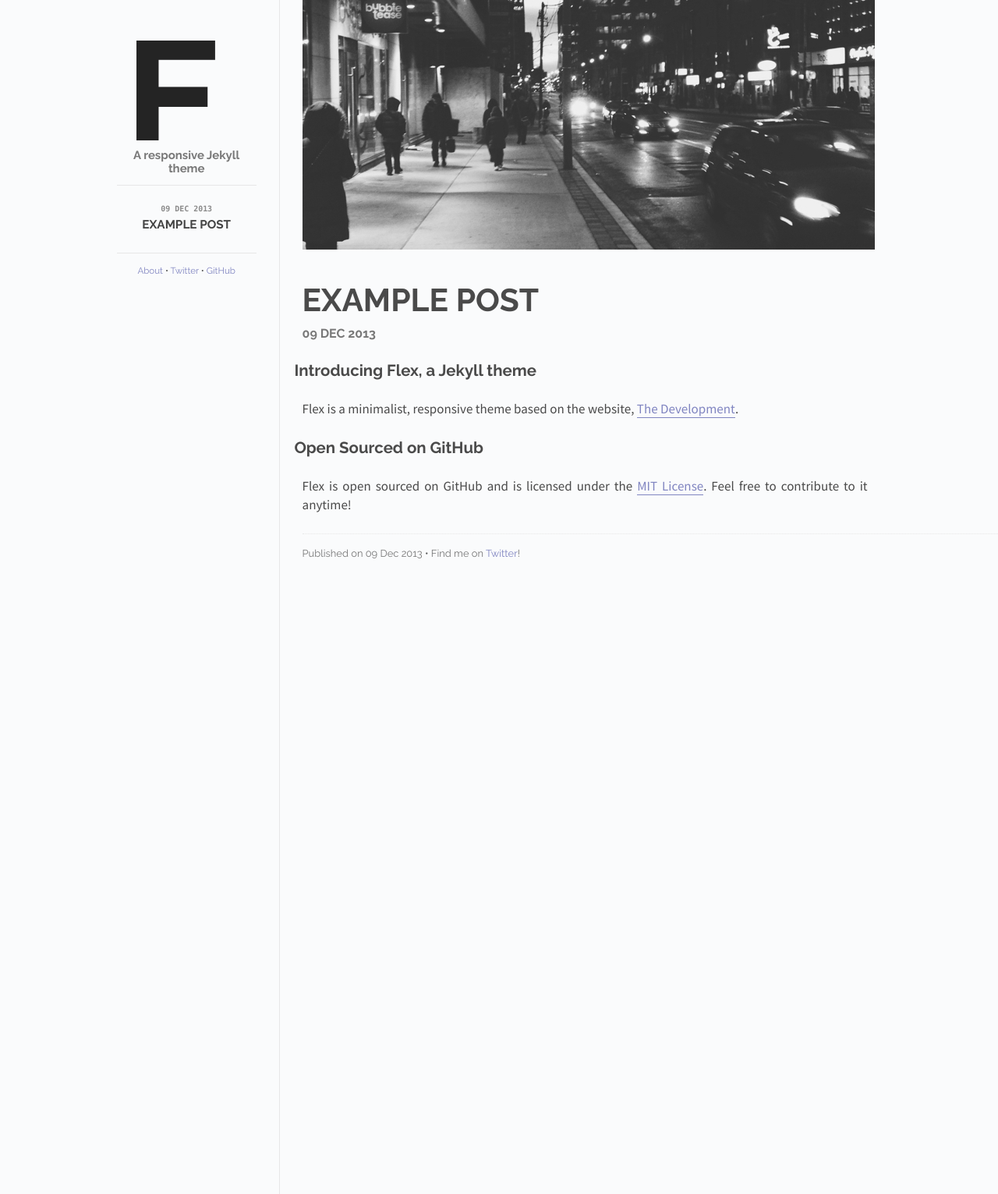
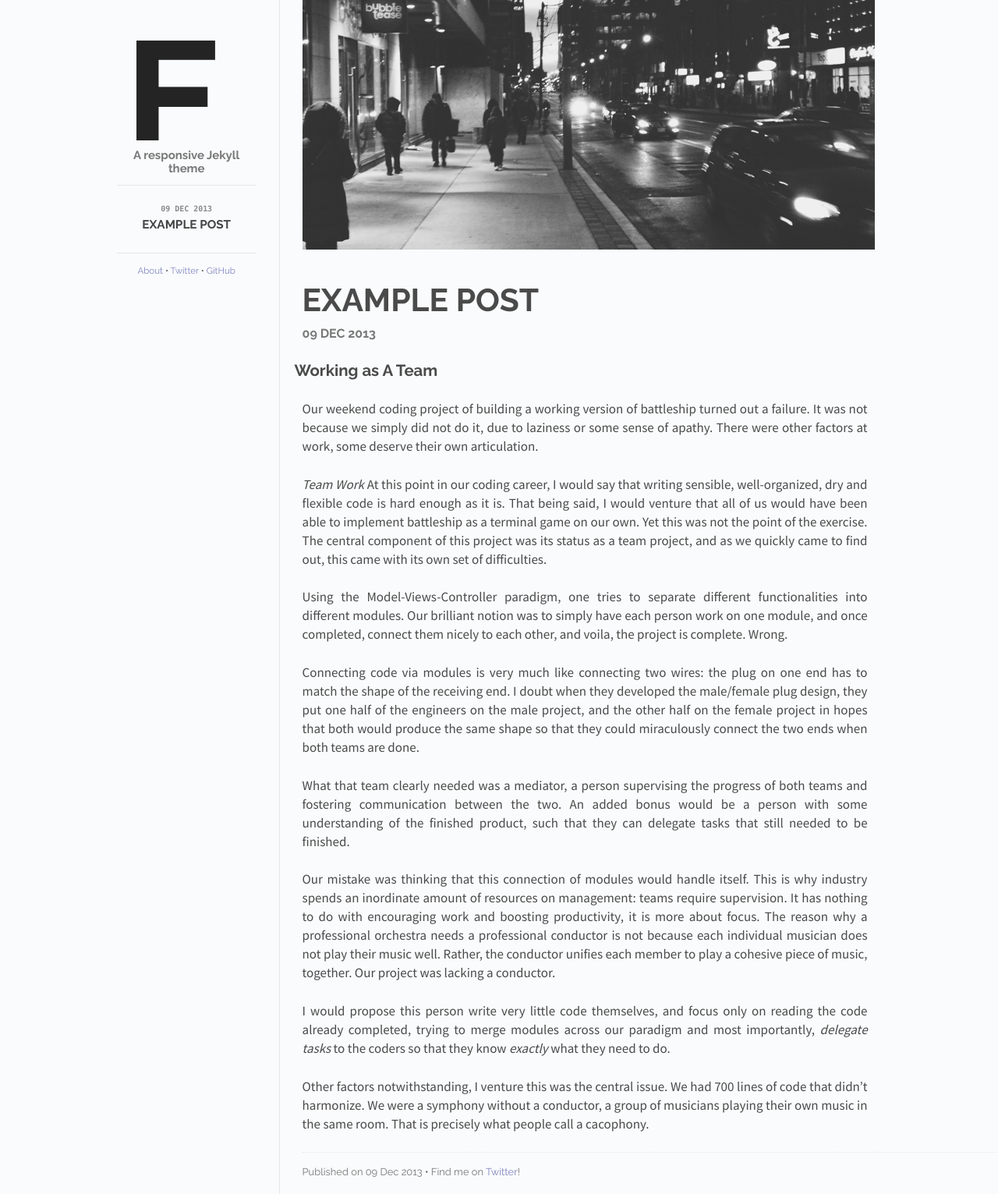
Before and after one commit to robbyoconnor/lucasbrambrink.github.io, a Jekyll site: the page built from _posts/2013-12-09-example-post.md, in a window 1280 px wide. Shown: the whole page at 78% size. Built offline with Jekyll 4.4.1, drawn with Linux system fonts in a browser that asks for light colours; Markdown is read by kramdown in place of the engine named in the settings.

Commit message:
post about team work

```diff
--- a/_posts/2013-12-09-example-post.md
+++ b/_posts/2013-12-09-example-post.md
@@ -6,10 +6,21 @@ date:   2013-12-09 12:00:00
 categories: posts
 ---
 
-## Introducing Flex, a Jekyll theme
+##Working as A Team
 
-Flex is a minimalist, responsive theme based on the website, [The Development](http://thedevelopment.co).
+Our weekend coding project of building a working version of battleship turned out a failure. It was not because we simply did not do it, due to laziness or some sense of apathy. There were other factors at work, some deserve their own articulation.
 
-## Open Sourced on GitHub
+*Team Work*
+At this point in our coding career, I would say that writing sensible, well-organized, dry and flexible code is hard enough as it is. That being said, I would venture that all of us would have been able to implement battleship as a terminal game on our own. Yet this was not the point of the exercise. The central component of this project was its status as a team project, and as we quickly came to find out, this came with its own set of difficulties.
 
-Flex is open sourced on GitHub and is licensed under the [MIT License](http://opensource.org/licenses/MIT). Feel free to contribute to it anytime!
+Using the Model-Views-Controller paradigm, one tries to separate different functionalities into different modules. Our brilliant notion was to simply have each person work on one module, and once completed, connect them nicely to each other, and voila, the project is complete. Wrong.
+
+Connecting code via modules is very much like connecting two wires: the plug on one end has to match the shape of the receiving end. I doubt when they developed the male/female plug design, they put one half of the engineers on the male project, and the other half on the female project in hopes that both would produce the same shape so that they could miraculously connect the two ends when both teams are done.
+
+What that team clearly needed was a mediator, a person supervising the progress of both teams and fostering communication between the two. An added bonus would be a person with some understanding of the finished product, such that they can delegate tasks that still needed to be finished.
+
+Our mistake was thinking that this connection of modules would handle itself. This is why industry spends an inordinate amount of resources on management: teams require supervision. It has nothing to do with encouraging work and boosting productivity, it is more about focus. The reason why a professional orchestra needs a professional conductor is not because each individual musician does not play their music well. Rather, the conductor unifies each member to play a cohesive piece of music, together. Our project was lacking a conductor.
+
+I would propose this person write very little code themselves, and focus only on reading the code already completed, trying to merge modules across our paradigm and most importantly, *delegate tasks* to the coders so that they know *exactly* what they need to do.
+
+Other factors notwithstanding, I venture this was the central issue. We had 700 lines of code that didn't harmonize. We were a symphony without a conductor, a group of musicians playing their own music in the same room. That is precisely what people call a cacophony.
```
